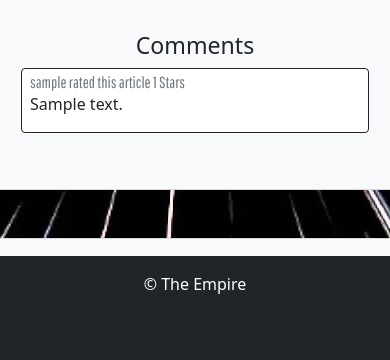
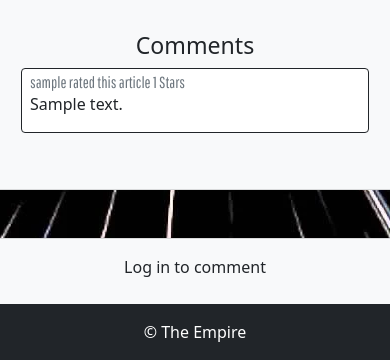
Before and after one commit to BryonyRBlack/christie_restaurant, a Django app: a page that uses news/templates/news/article_detail.html in a window 390 px wide. Shown: the part 538-898 px from the top of the page. Before the commit the page ends 832 px from the top, so only its background shows below. Run offline with Django 4.2, Linux system fonts and the light colour scheme; tables that the repository leaves empty hold one stand-in row (values such as "Sample post"); some libraries are stand-ins or nearby versions; some web fonts are replaced.

Commit message:
Fix comment form under footer

```diff
--- a/news/templates/news/article_detail.html
+++ b/news/templates/news/article_detail.html
@@ -25,7 +25,7 @@
         </div>
     </div>
 
-<div class="forms card bg-light form p-3 text-center col-md-4 mt-5" id="comment-form" style="max-width: 30rem;">
+<div class="forms card bg-light form p-3 text-center col-md-4 mt-5 mb-5" id="comment-form" style="max-width: 30rem;">
         {% if user.is_authenticated %}
         <h3>Comment Here</h3>
         <form id="commentForm" method="post" class="d-grid">
```
